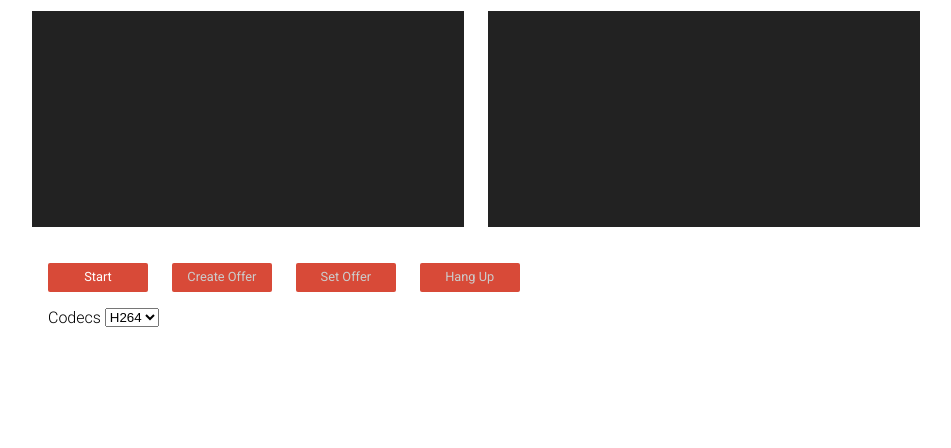
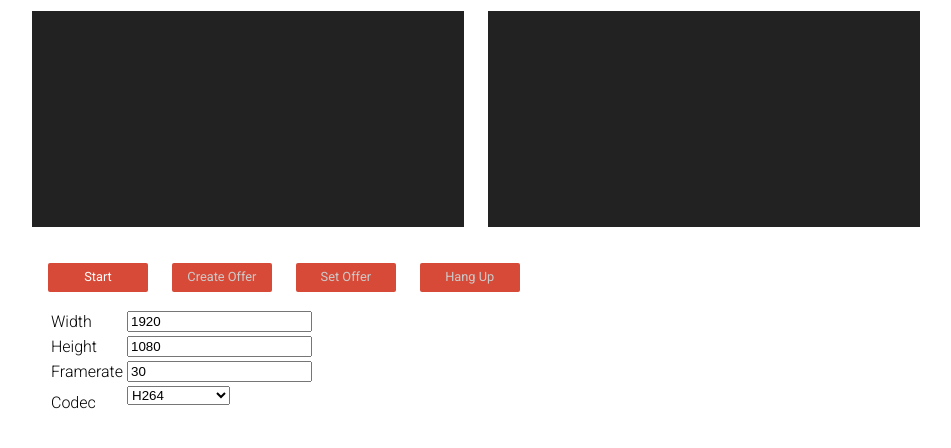
Before and after one commit to oleksii-karbachevskyi-ring/webrtc-playground, a plain HTML site: page content/p2p/index.html in a window 1280 px wide. Shown: the part 92-540 px from the top of the page, without its empty margins (128-1079 px from the left). Drawn offline with Linux system fonts and the light colour scheme.

Commit message:
Added selection of raster, framerate, codec; gitignore

```diff
--- a/content/p2p/index.html
+++ b/content/p2p/index.html
@@ -42,12 +42,19 @@
     </div>
 
     <div class="box">
-        <span>Codecs</span>
-        <select id="codec">
-            <option selected value=" 100 101">H264</option>
-            <option value=" 96 97">VP8</option>
-            <option value=" 98 99">VP9</option>
-        </select>
+        <table>
+            <tr><td>Width</td>    <td><input type="text" id="width"     value="1920"></td></tr>
+            <tr><td>Height</td>   <td><input type="text" id="height"    value="1080"></td></tr>
+            <tr><td>Framerate</td><td><input type="text" id="framerate" value="30"></td></tr>
+            <tr><td>Codec</td><td>
+                <select id="codec">
+                    <option selected value=" 102 122">H264</option>
+                    <option value=" 125 107">H264 another</option>
+                    <option value=" 96 97">VP8</option>
+                    <option value=" 100 101">VP9</option>
+                </select>
+            </td></tr>
+        </table>
     </div>
 </div>
 
--- a/content/p2p/js/main.js
+++ b/content/p2p/js/main.js
@@ -56,12 +56,12 @@ function getOtherPc(pc) {
 
 async function start() {
   console.log('Requesting local stream');
-  startButton.disabled = true;
+  // startButton.disabled = true;
   try {
     const stream = await navigator.mediaDevices.getUserMedia({audio: false, video: {
-      width: { exact: 1920 },
-      height: { exact: 1080 },
-      frameRate: { exact: 30 }
+      width:     { exact: parseInt(document.querySelector('#width').value) },
+      height:    { exact: parseInt(document.querySelector('#height').value) },
+      frameRate: { exact: parseInt(document.querySelector('#framerate').value) }
     }});
     console.log('Received local stream');
     localVideo.srcObject = stream;
```
Also changed, not shown: 1 other file.
